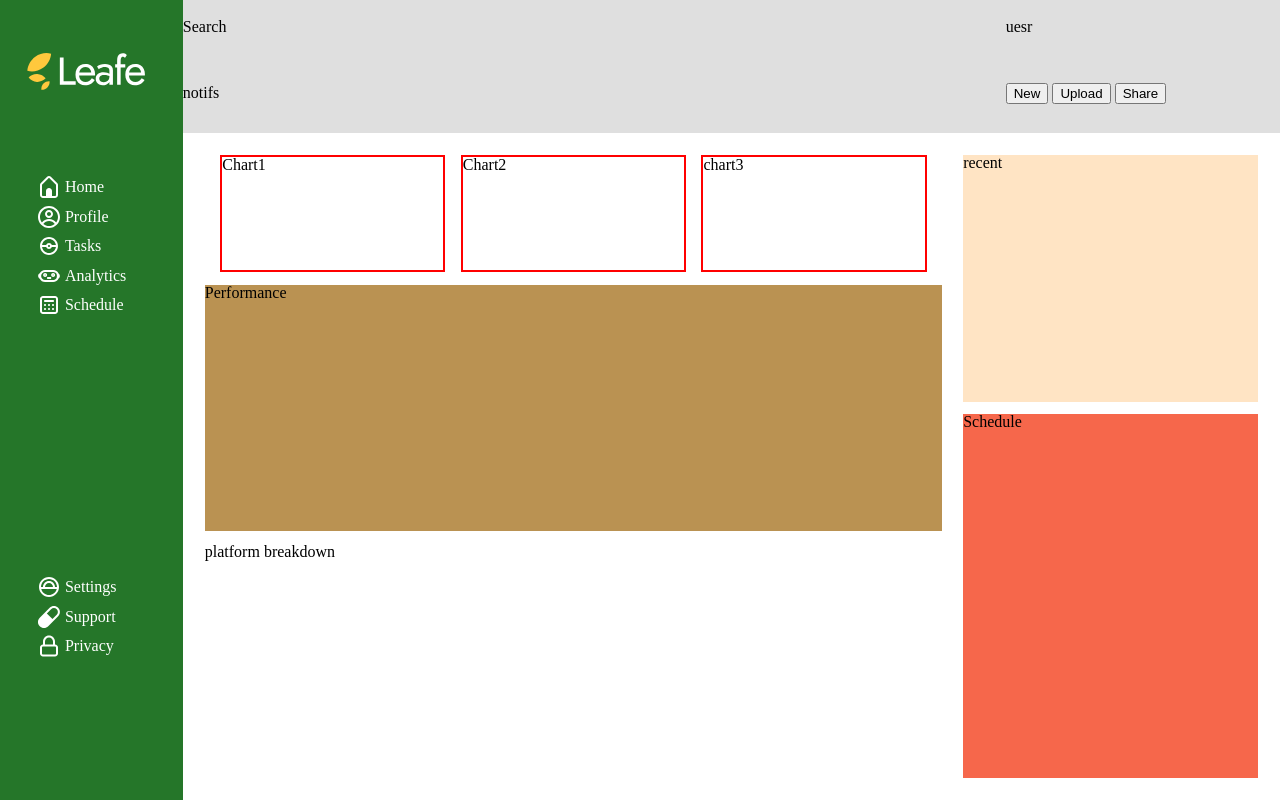
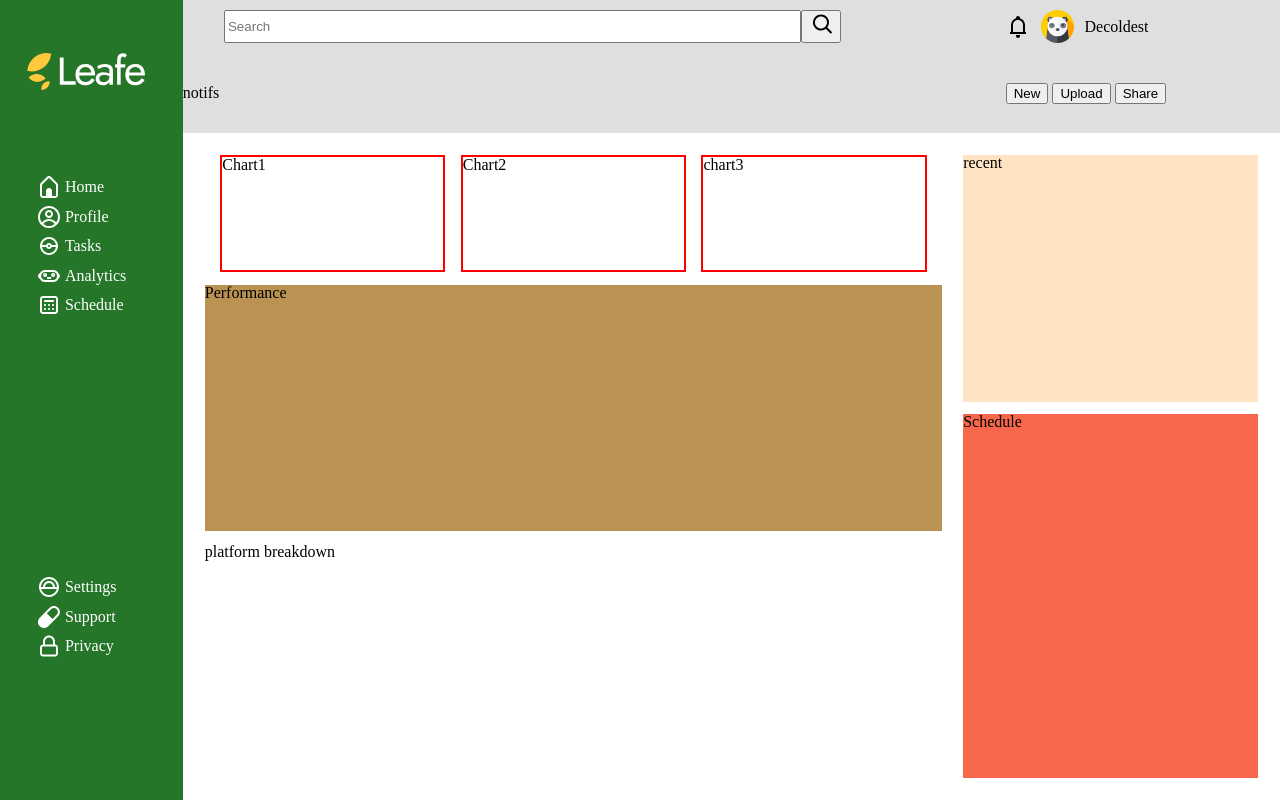
Before and after one commit to Decoldest/dashboard, a plain HTML site: page index.html in a window 1280 px wide. Drawn offline with Linux system fonts and the light colour scheme.

Commit message:
Add search bar and notification icons

```diff
--- a/index.html
+++ b/index.html
@@ -10,10 +10,14 @@
 <body>
   <div class="container">
     <div class="header">
-      <div id="search">Search</div>
-      <div id="username">uesr</div>
-      <div id="notif-bar">notifs</div>
-      <div id="header-buttons">
+      <div class="search"><input type="text" placeholder="Search"><button type="submit"><img src="src/search.svg" alt=""></button></div>
+      <div class="username">
+        <img src="src/bell.svg" alt="Notification Icon">
+        <img id="user-icon" src="src/user.png" alt="User Icon">
+        <h3>Decoldest</h3>
+      </div>
+      <div class="notif-bar">notifs</div>
+      <div class="header-buttons">
         <button>New</button>
         <button>Upload</button>
         <button>Share</button>
--- a/style.css
+++ b/style.css
@@ -14,11 +14,53 @@
   grid-template-rows: 1fr 3fr 2fr ;
 }
 
+.sidebar>img {
+  width: 90%;
+  margin-top: 20%;
+  margin-left: 2%;
+}
+
+.sidebar>div {
+  display: flex;
+  flex-direction: column;
+  margin: 20% 20%;
+
+}
+
+.sidebar>div>a {
+  color: white;
+  display: flex;
+  align-items: center;
+  margin-top: 5%;
+  gap: 4%;
+}
+
 .header {
   background-color: rgb(223, 223, 223);
   display: grid;
   grid: 2fr 3fr / 3fr 1fr;
   align-items: center;
+}
+
+.username {
+  display: flex;
+  align-items: center;
+  gap: 4%;
+}
+
+#user-icon {
+  width: 12%;
+  height: auto;
+}
+
+.search {
+  display: flex;
+  width: 75%;
+  padding-left: 5%;
+}
+
+.search>input {
+  flex: 1;
 }
 
 .content {
@@ -60,26 +102,6 @@
   grid-row: 4;
 }
 
-.sidebar>img {
-  width: 90%;
-  margin-top: 20%;
-  margin-left: 2%;
-}
-
-.sidebar>div {
-  display: flex;
-  flex-direction: column;
-  margin: 20% 20%;
-
-}
-
-.sidebar>div>a {
-  color: white;
-  display: flex;
-  align-items: center;
-  margin-top: 5%;
-  gap: 4%;
-}
 
 a {
   text-decoration: none;
```
Also changed, not shown: src/bell.svg (added), src/user.png (added).
